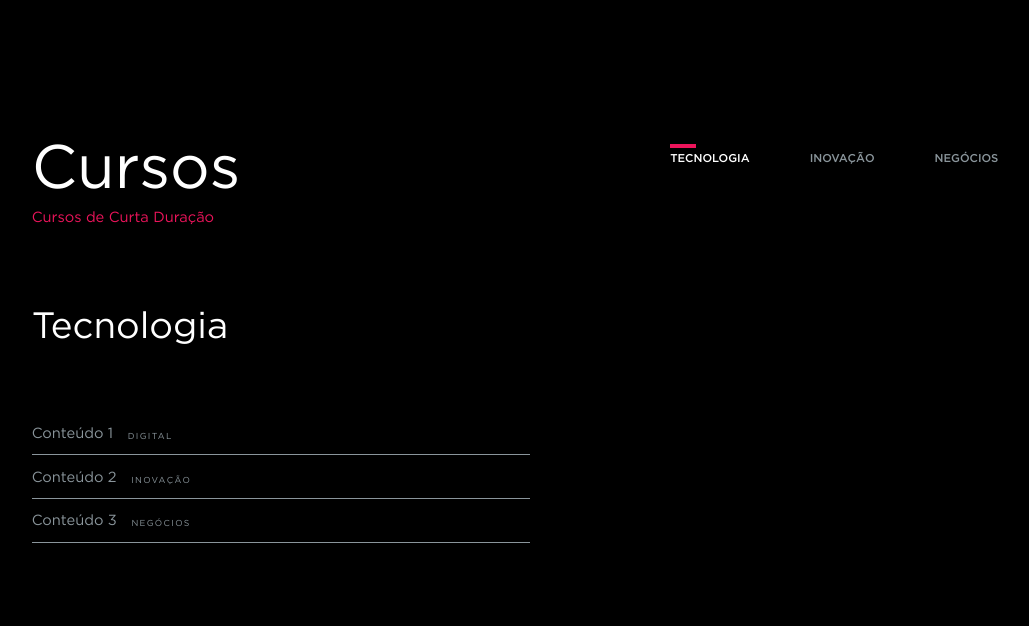
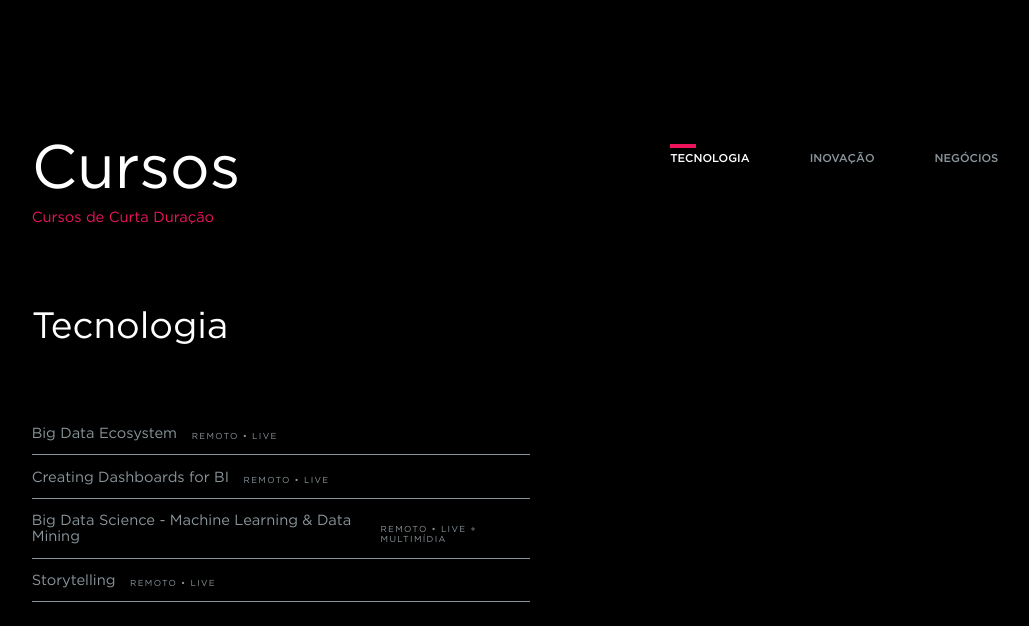
Before and after one commit to alexandre-fb/landing-fiap-test-front, a Next.js app: page / in a window 1280 px wide. Shown: the part 1769-2395 px from the top of the page, without its empty margins (125-1154 px from the left). Built offline with nearby package versions, Linux system fonts and the light colour scheme.

Commit message:
feat: Update course content and modalities for better clarity and consistency

```diff
--- a/src/components/sections/Cursos/CoursesData.ts
+++ b/src/components/sections/Cursos/CoursesData.ts
@@ -8,16 +8,18 @@ export const courses = [
 
 export const courseListByCategory: Record<courseValue, { title: string; modality: string }[]> = {
   tecnologia: [
-    { title: "Conteúdo 1", modality: "Digital" },
-    { title: "Conteúdo 2", modality: "Inovação" },
-    { title: "Conteúdo 3", modality: "Negócios" },
+    { title: "Big Data Ecosystem", modality: "remoto • live" },
+    { title: "Creating Dashboards for BI", modality: "remoto • live" },
+    { title: "Big Data Science - Machine Learning & Data Mining", modality: "remoto • live + multimídia " },
+    { title: "Storytelling", modality: " remoto • live" }
+
   ],
   inovacao: [
-    { title: "Inovação 1", modality: "Workshop" },
-    { title: "Inovação 2", modality: "Online" },
+    { title: "Inovação 1", modality: "remoto • live" },
+    { title: "Inovação 2", modality: "remoto • live + multimídia" },
   ],
   negocios: [
-    { title: "Negócios 1", modality: "Presencial" },
-    { title: "Negócios 2", modality: "EAD" },
+    { title: "Negócios 1", modality: "remoto • live + multimídia" },
+    { title: "Negócios 2", modality: "remoto • live" },
   ],
 };
--- a/src/components/sections/Cursos/components/CourseContent/CourseContent.module.scss
+++ b/src/components/sections/Cursos/components/CourseContent/CourseContent.module.scss
@@ -30,6 +30,8 @@
       @media (max-width: vars.$breakpoint-md) {
         border-top: 1px solid;
         border-bottom: none;
+        flex-direction: column-reverse;
+        align-items: flex-start;
       }
 
       &:hover {
@@ -47,6 +49,11 @@
         text-transform: uppercase;
         letter-spacing: 0.2rem;
         color: inherit;
+
+        @media (max-width: vars.$breakpoint-md) {
+          display: block;
+          margin-bottom: .5rem;
+        }
       }
     }
   }
```
